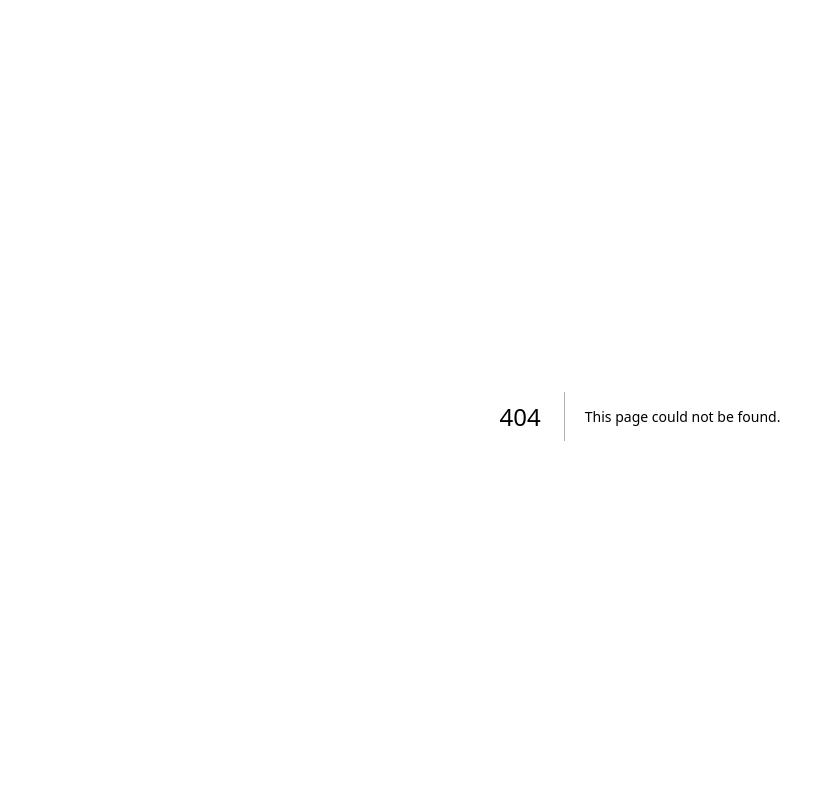
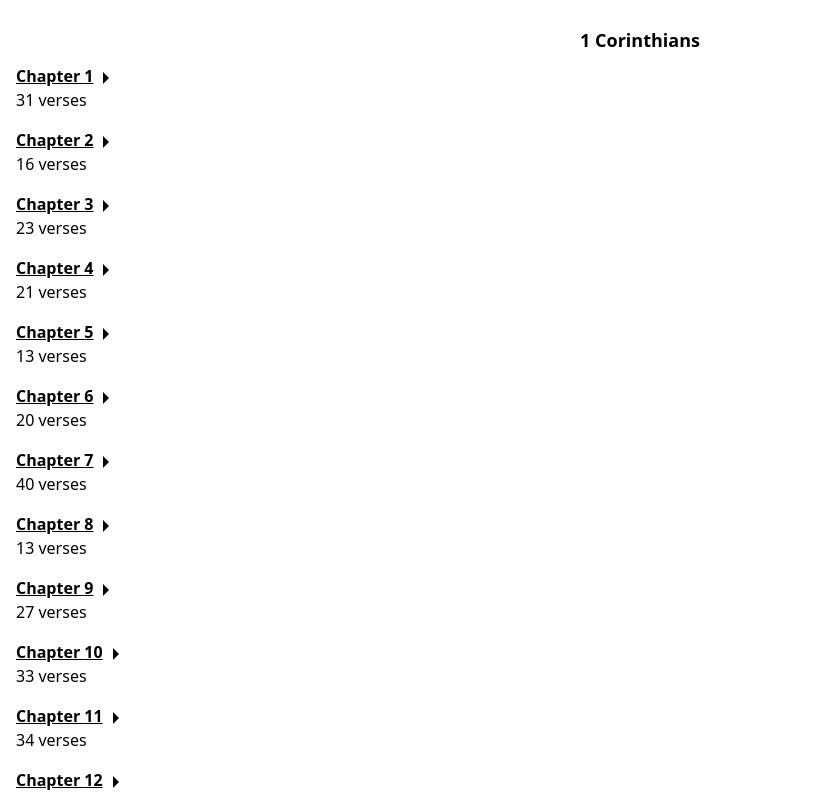
Before and after one commit to RafaV12/bible-app, a Next.js app: page /new-testament/1-corinthians in a window 1280 px wide. Before the commit this address had no page. Shown: the top 796 px of the page, without its empty margins (0-827 px from the left). Built offline with nearby package versions, Linux system fonts and the light colour scheme; some icons are missing.

Commit message:
Chapters added

```diff
--- /dev/null
+++ b/src/hooks/useBook.ts
@@ -0,0 +1,136 @@
+import matthew from '@/../bible/new-testament/matthew.json';
+import mark from '@/../bible/new-testament/mark.json';
+import luke from '@/../bible/new-testament/luke.json';
+import john from '@/../bible/new-testament/john.json';
+import acts from '@/../bible/new-testament/acts.json';
+import romans from '@/../bible/new-testament/romans.json';
+import firstCorinthians from '@/../bible/new-testament/1-corinthians.json';
+import secondCorinthians from '@/../bible/new-testament/2-corinthians.json';
+import galatians from '@/../bible/new-testament/galatians.json';
+import ephesians from '@/../bible/new-testament/ephesians.json';
+import philippians from '@/../bible/new-testament/philippians.json';
+import colossians from '@/../bible/new-testament/colossians.json';
+import firstThessalonians from '@/../bible/new-testament/1-thessalonians.json';
+import secondThessalonians from '@/../bible/new-testament/2-thessalonians.json';
+import firstTimothy from '@/../bible/new-testament/1-timothy.json';
+import secondTimothy from '@/../bible/new-testament/2-timothy.json';
+import titus from '@/../bible/new-testament/titus.json';
+import philemon from '@/../bible/new-testament/philemon.json';
+import hebrews from '@/../bible/new-testament/hebrews.json';
+import james from '@/../bible/new-testament/james.json';
+import firstPeter from '@/../bible/new-testament/1-peter.json';
+import secondPeter from '@/../bible/new-testament/2-peter.json';
+import firstJohn from '@/../bible/new-testament/1-john.json';
+import secondJohn from '@/../bible/new-testament/2-john.json';
+import thirdJohn from '@/../bible/new-testament/3-john.json';
+import jude from '@/../bible/new-testament/jude.json';
+import revelation from '@/../bible/new-testament/revelation.json';
+
+interface Verse {
+  verse: string;
+  text: string;
+}
+
+interface Chapter {
+  chapter: string;
+  verses: Verse[];
+}
+
+interface Book {
+  book: string;
+  numOfChapters: number;
+  chapters: Chapter[];
+}
+
+export default function useBook(book: string) {
+  let bookToParse = {} as Book;
+
+  switch (book) {
+    case 'matthew':
+      bookToParse = matthew;
+      break;
+    case 'mark':
+      bookToParse = mark;
+      break;
+    case 'luke':
+      bookToParse = luke;
+      break;
+    case 'john':
+      bookToParse = john;
+      break;
+    case 'acts':
+      bookToParse = acts;
+      break;
+    case 'romans':
+      bookToParse = romans;
+      break;
+    case '1-corinthians':
+      bookToParse = firstCorinthians;
+      break;
+    case '2-corinthians':
+      bookToParse = secondCorinthians;
+      break;
+    case 'galatians':
+      bookToParse = galatians;
+      break;
+    case 'ephesians':
+      bookToParse = ephesians;
+      break;
+    case 'philippians':
+      bookToParse = philippians;
+      break;
+    case 'colossians':
+      bookToParse = colossians;
+      break;
+    case '1-thessalonians':
+      bookToParse = firstThessalonians;
+      break;
+    case '2-thessalonians':
+      bookToParse = secondThessalonians;
+      break;
+    case '1-timothy':
+      bookToParse = firstTimothy;
+      break;
+    case '2-timothy':
+      bookToParse = secondTimothy;
+      break;
+    case 'titus':
+      bookToParse = titus;
+      break;
+    case 'philemon':
+      bookToParse = philemon;
+      break;
+    case 'hebrews':
+      bookToParse = hebrews;
+      break;
+    case 'james':
+      bookToParse = james;
+      break;
+    case '1-peter':
+      bookToParse = firstPeter;
+      break;
+    case '2-peter':
+      bookToParse = secondPeter;
+      break;
+    case '1-john':
+      bookToParse = firstJohn;
+      break;
+    case '2-john':
+      bookToParse = secondJohn;
+      break;
+    case '3-john':
+      bookToParse = thirdJohn;
+      break;
+    case 'jude':
+      bookToParse = jude;
+      break;
+    case 'revelation':
+      bookToParse = revelation;
+      break;
+
+    default:
+      break;
+  }
+
+  return bookToParse;
+}
--- /dev/null
+++ b/src/pages/new-testament/[book]/[chapter].tsx
@@ -0,0 +1,115 @@
+import Head from 'next/head';
+import Link from 'next/link';
+import { useRouter } from 'next/router';
+
+import useBook from '@/hooks/useBook';
+import { useState } from 'react';
+
+export default function Chapter() {
+  const router = useRouter();
+  const { book, chapter } = router.query;
+  const FontSizeOptions: { [key: string]: number } = {
+    // sizes in px
+    sm: 14,
+    md: 16,
+    lg: 20,
+    xl: 24,
+  };
+  const [fontSize, setFontSize] = useState<string>('md');
+  const testament = router.asPath.split('/')[1];
+  const bookToParse = useBook(book as string);
+
+  const changeFontSize = () => {
+    switch (fontSize) {
+      case 'sm':
+        setFontSize('md');
+        break;
+      case 'md':
+        setFontSize('lg');
+        break;
+      case 'lg':
+        setFontSize('xl');
+        break;
+      case 'xl':
+        setFontSize('sm');
+        break;
+      default:
+        break;
+    }
+  };
+
+  const prevChapter = () => {
+    const isFirstChapter = chapter === '1';
+    if (!isFirstChapter) router.push(`/${testament}/${book}/${Number(chapter) - 1}`);
+  };
+
+  const nextChapter = () => {
+    const isLastChapter = Number(chapter) === bookToParse.numOfChapters;
+    if (!isLastChapter) router.push(`/${testament}/${book}/${Number(chapter) + 1}`);
+  };
+
+  if (chapter === undefined || bookToParse === undefined) return <>Loading...</>;
+
+  return (
+    <>
+      <Head>
+        <title>Bible App</title>
+        <meta name="description" content="Generated by create next app" />
+        <meta name="viewport" content="width=device-width, initial-scale=1" />
+        <link rel="icon" href="/favicon.ico" />
+      </Head>
+
+      {/* Nav bar */}
+      <div className="fixed left-0 bottom-0 px-4 w-full h-14 flex items-center justify-between bg-white border-2">
+        <div className="flex items-center gap-x-4">
+          {/* Previous chapter */}
+          <button onClick={prevChapter} className="py-1 px-2 border text-slate-400 rounded-lg">
+            &lt;
+          </button>
+
+          {/* Home */}
+          <Link href={`/${testament}`}>
+            <i className="fa-solid fa-book-bible text-lg text-slate-600"></i>
+          </Link>
+        </div>
+
+        <Link
+          className="absolute top-1/2 left-1/2 transform -translate-x-1/2 -translate-y-1/2"
+          href={`/${testament}/${book}`}
+        >{`${bookToParse.book} : ${chapter}`}</Link>
+
+        <div className="flex items-center gap-x-4">
+          {/* Tool box */}
+          <div>
+            <button onClick={changeFontSize} className="px-2 py-1 border rounded-lg">
+              Aa
+            </button>
+          </div>
+
+          {/* Next chapter */}
+          <button onClick={nextChapter} className="px-2 py-1 border text-slate-400 rounded-lg">
+            &gt;
+          </button>
+        </div>
+      </div>
+
+      {/* chapters container */}
+      <ul className="flex flex-col">
+        {bookToParse.chapters
+          .find((c) => c.chapter === chapter)
+          ?.verses.map((verse) => (
+            <li
+              style={{
+                fontSize: `${FontSizeOptions[fontSize]}px`,
+              }}
+              key={verse.verse}
+              className="flex text-2xl"
+            >
+              <span className="mr-2 font-semibold">{verse.verse}</span>
+              <p>{verse.text}</p>
+            </li>
+          ))}
+      </ul>
+    </>
+  );
+}
--- /dev/null
+++ b/src/pages/new-testament/[book]/index.tsx
@@ -0,0 +1,40 @@
+import Head from 'next/head';
+import Link from 'next/link';
+import { useRouter } from 'next/router';
+import useBook from '@/hooks/useBook';
+
+export default function Chapters() {
+  const router = useRouter();
+  const { book } = router.query;
+
+  const bookToParse = useBook(book as string);
+
+  if (bookToParse === undefined) return <>Loading...</>;
+
+  return (
+    <>
+      <Head>
+        <title>Bible App</title>
+        <meta name="description" content="Generated by create next app" />
+        <meta name="viewport" content="width=device-width, initial-scale=1" />
+        <link rel="icon" href="/favicon.ico" />
+      </Head>
+
+      <h1 className="w-full h-12 flex items-center justify-center font-semibold text-lg">{bookToParse.book}</h1>
+      <section className="container flex flex-col items-start gap-y-4">
+        {bookToParse.chapters?.map(({ chapter, verses }) => (
+          <Link key={chapter} href={`${book}/${chapter}`} className="h-full flex">
+            <div>
+              <p className="font-semibold underline">Chapter {chapter}</p>
+              <p>{`${verses.length} verses`}</p>
+            </div>
+            <svg className="mt-0.5" xmlns="http://www.w3.org/2000/svg" viewBox="0 0 24 24" width="24" height="24">
+              <path fill="none" d="M0 0h24v24H0z" />
+              <path d="M16 12l-6 6V6z" />
+            </svg>
+          </Link>
+        ))}
+      </section>
+    </>
+  );
+}
--- a/src/pages/new-testament/index.tsx
+++ b/src/pages/new-testament/index.tsx
@@ -1,4 +1,5 @@
 import Head from 'next/head';
+import Image from 'next/image';
 import Link from 'next/link';
 
 import data from '@/../bible/new-testament/books.json';
@@ -18,7 +19,6 @@ export default function NewTestament() {
         <link rel="icon" href="/favicon.ico" />
       </Head>
 
-      <main className="p-4 w-full h-screen flex flex-col">
       <h1 className="mb-4 font-semibold">New Testament</h1>
       <section className="flex flex-col">
         {data.books.map((book: Book, index) => (
@@ -40,7 +40,6 @@ export default function NewTestament() {
           </figure>
         ))}
       </section>
-      </main>
     </>
   );
 }
```
Lines whose indentation alone changed are shown as unchanged.
